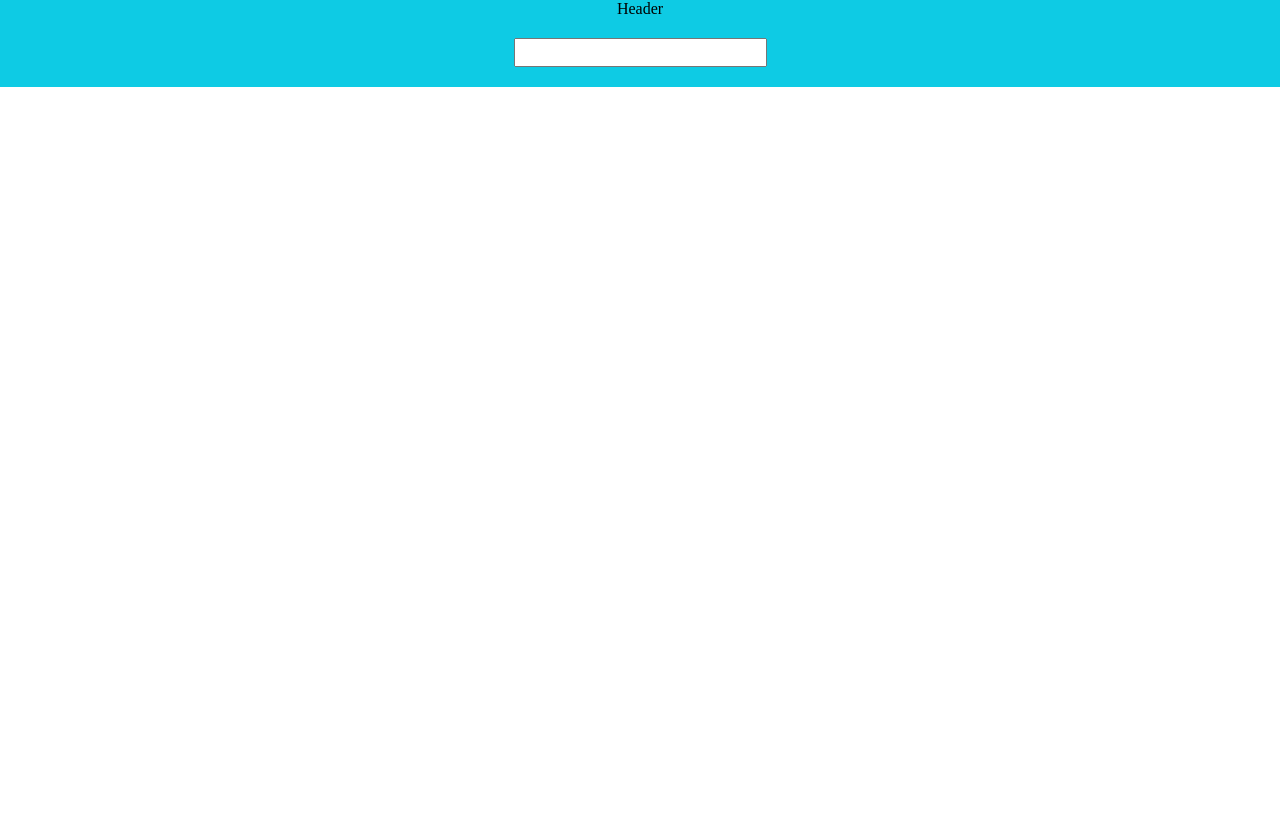
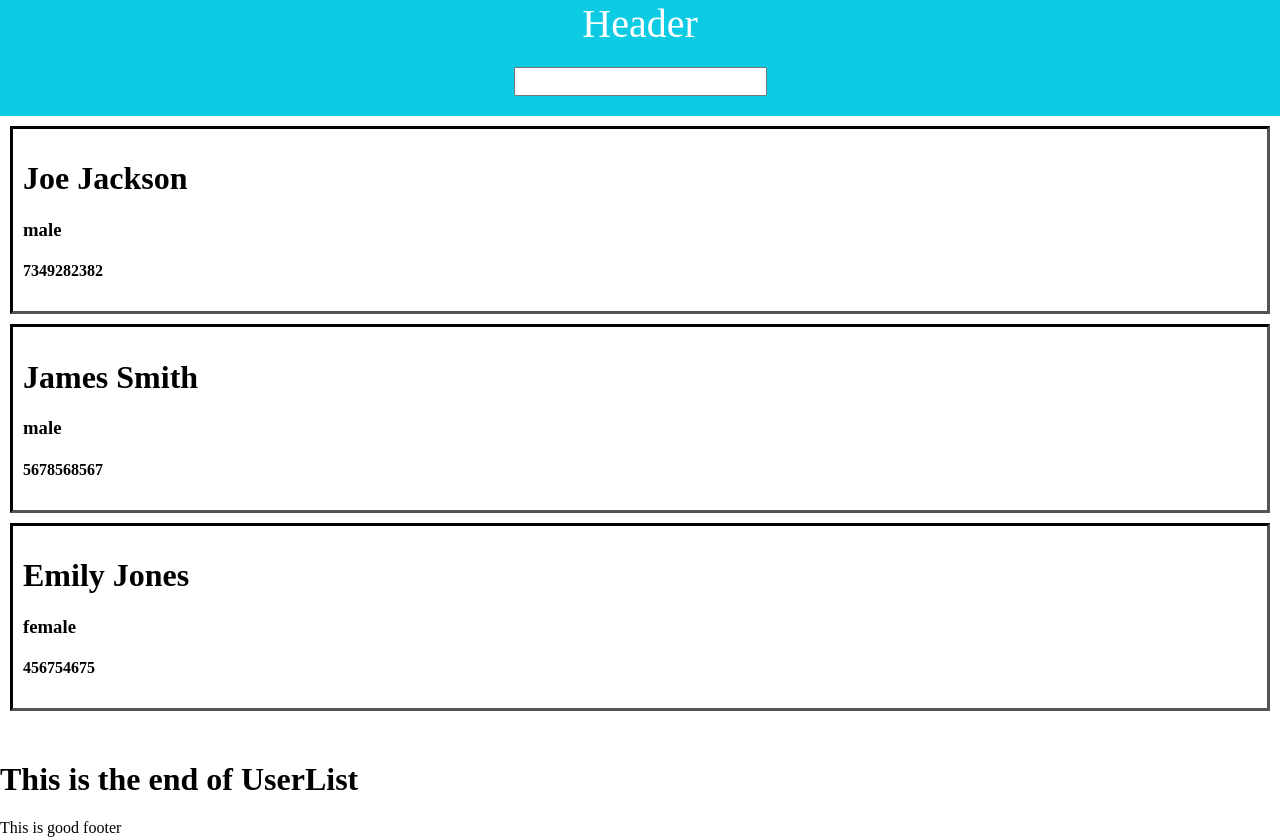
Before and after one commit to guruprasadPT757/01-BASICS, a React app: page / in a window 1280 px wide. Before the commit the page ends 800 px from the top, so only its background shows below. Built offline with nearby package versions, Linux system fonts and the light colour scheme; a web font is replaced by a local one.

Commit message:
Life cycle methods checked and methods overrided to check when the will be called

```diff
--- /dev/null
+++ b/src/components/footer.js
@@ -0,0 +1,13 @@
+import React, {Component} from "react";
+
+class Footer extends Component {
+
+    render() {
+       return( <footer>
+           {this.props.footerText}
+        </footer>
+       )
+    }
+}
+
+export default Footer;
--- a/src/components/header.js
+++ b/src/components/header.js
@@ -1,29 +1,17 @@
-import React, {Component}  from "react";
-import ReactDOM from "react-dom"
+import React  from "react";
 
 
-class Header extends Component {
+const Header = (props) => {
 
+    return (
 
-    onTextChangedHandler(event, parameter) {
-        console.log("input event handled..."+ event.target.value + parameter)
-    }
+        <header>
+            <div className="logo">Header</div>
+            <input onChange={props.topic}/>
+        </header>
 
-    render() {
-
-        return (
-
-            <header>
-                <div>Header</div>
-                <input
-                    onChange={ (e) => this.onTextChangedHandler(e, "extra data passed") }
-                />
-            </header>
-
-        )
-    }
+    )
 
 }
 
-
 export default Header;
--- /dev/null
+++ b/src/components/user_item_list.js
@@ -0,0 +1,15 @@
+import React from "react";
+
+const UserItem = ({item}) => {
+
+    console.log("UserItem"+item);
+        return (
+                        <div key ={item.number} className="user_item">
+                                <h1>{item.firstName} {item.lastName}</h1>
+                                <h3>{item.gender}</h3>
+                                <h4>{item.number}</h4>
+                        </div>
+        )
+}
+
+export default UserItem;
--- /dev/null
+++ b/src/components/user_list.js
@@ -0,0 +1,22 @@
+import React from "react";
+import UserItem from "./user_item_list";
+
+const userList = (props) => {
+
+    console.log(props.users);
+    return (
+        <div>
+            {
+                props.users.map((item) => {
+                    return (
+                        <UserItem item = {item} />
+                )
+
+                })
+            }
+            {props.children}
+        </div>
+    )
+}
+
+export default userList;
--- /dev/null
+++ b/src/db.json
@@ -0,0 +1,23 @@
+[
+      {
+         "firstName": "Joe",
+         "lastName": "Jackson",
+         "gender": "male",
+         "age": 28,
+         "number": "7349282382"
+      },
+      {
+         "firstName": "James",
+         "lastName": "Smith",
+         "gender": "male",
+         "age": 32,
+         "number": "5678568567"
+      },
+      {
+         "firstName": "Emily",
+         "lastName": "Jones",
+         "gender": "female",
+         "age": 24,
+         "number": "456754675"
+      }
+]
--- a/src/index.js
+++ b/src/index.js
@@ -1,10 +1,67 @@
-import React from "react"
+import React, {Component} from "react"
 import ReactDom from "react-dom"
 import "./styles/style.css"
 import Header from "./components/header"
+import UserList from "./components/user_list"
+import JSON from "./db.json"
+import Footer from "./components/footer"
 
-const App = () =>  (
-   <Header/>
-)
 
+class App extends Component {
+
+   state = {
+      userList:JSON,
+      filteredList: JSON,
+      footerText:"This is good footer"
+   }
+
+   getUserResult = (event)=> {
+      console.log(""+event.target.value)
+      var textFilter = event.target.value
+      var tempfilteredList = this.state.userList.filter(user => user.firstName === textFilter)
+      this.setState({
+         filteredList: tempfilteredList.length === 0? this.state.userList: tempfilteredList
+      })
+   }
+
+   componentDidMount() {
+      console.log("componentDidMount called");
+   }
+
+   componentWillUnmount() {
+      console.log("componentWillUnmount called");
+   }
+
+   shouldComponentUpdate(nextProps, nextState) {
+      console.log("shouldComponentUpdate called");
+      console.log(nextProps)
+      console.log(nextState)
+   }
+
+   componentDidUpdate(prevProps, prevState, snap) {
+      console.log("componentDidUpdate called");
+      console.log(prevProps)
+      console.log(prevState)
+   }
+
+   getSnapshotBeforeUpdate(prevProps, prevState) {
+
+      console.log("getSnapshotBeforeUpdate called");
+   }
+
+   render() {
+      console.log(this.state.userList);
+      const {filteredList, footerText} = this.state
+      return (
+        <>
+        <Header topic = {this.getUserResult}/>
+        <UserList users = {filteredList}>
+           <br/>
+         <h1>This is the end of UserList</h1>
+        </UserList>
+        <Footer footerText={footerText}/>
+        </>
+      )
+   }
+}
 ReactDom.render(<App/>, document.getElementById("root"))
--- a/src/styles/style.css
+++ b/src/styles/style.css
@@ -9,13 +9,21 @@ header {
 }
 
 .logo {
-    color: #fff;
+    color: #ffffff;
     text-align: center;
     font-size: 40px;
 }
 
 header input {
+
     font-size: 20px;
     margin: 20px 0px;
     font-family: 'Pushster', cursive;
 }
+
+.user_item {
+    padding: 10px;
+    border: #000;
+    border-style: inset;
+    margin: 10px;
+}
```
Also changed, not shown: src/components/lifecycle.js (added, +28 -0 lines).
